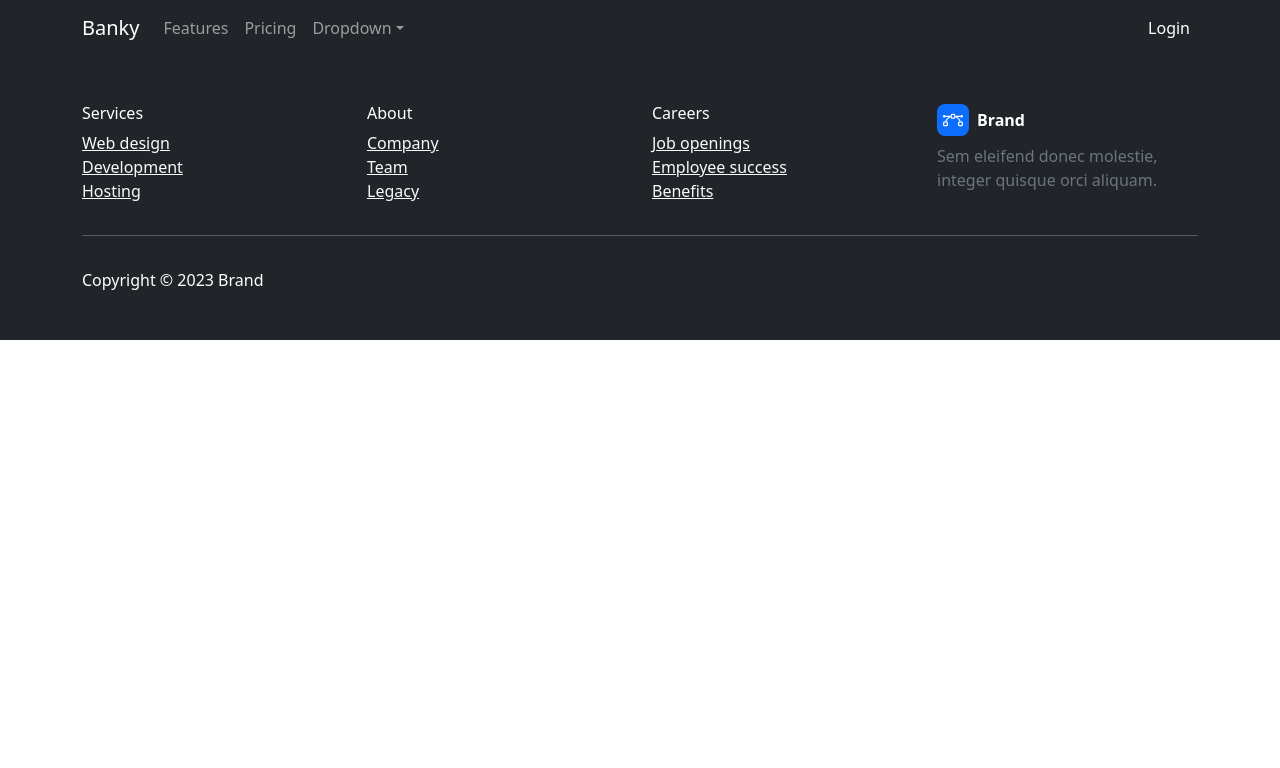
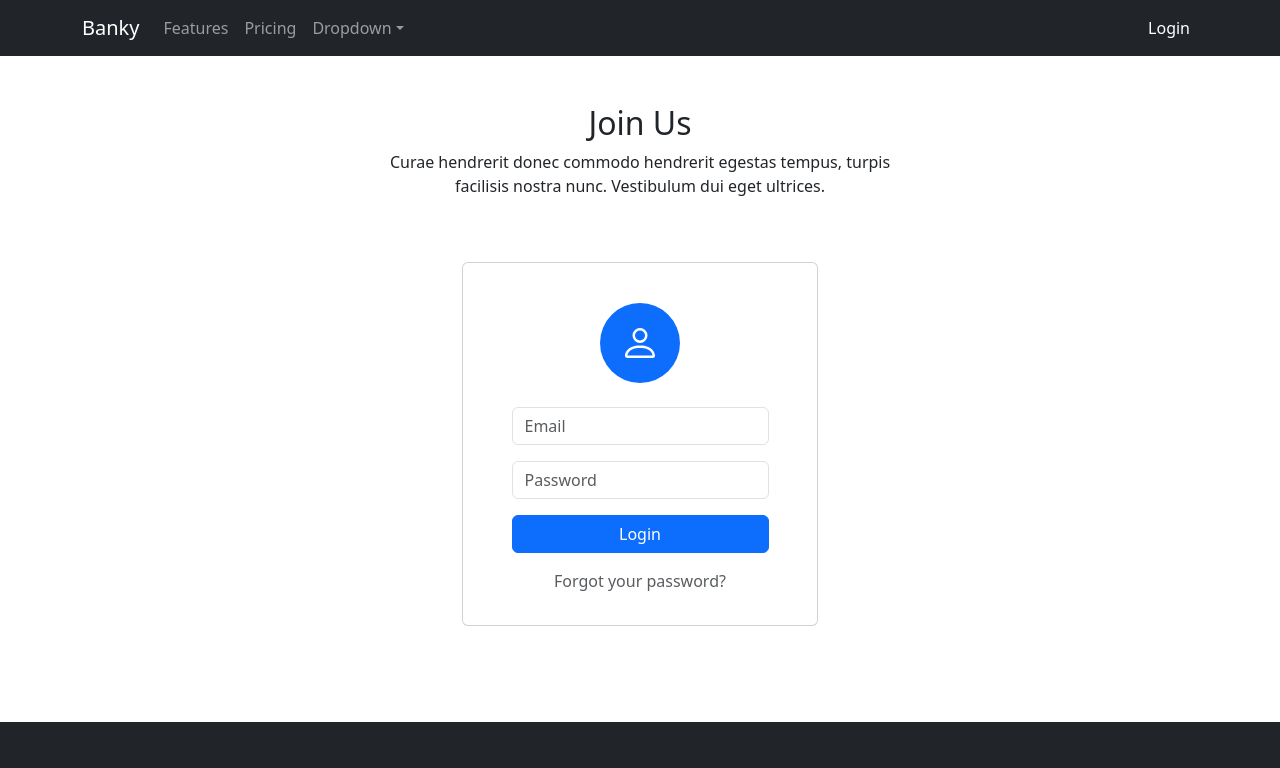
Before and after one commit to mustafausama/banky, a React (Create React App) app in the folder views/: page /login in a window 1280 px wide. Shown: the top 768 px of the page. Built offline with nearby package versions, Linux system fonts and the light colour scheme.

Commit message:
login page

```diff
--- a/views/src/App.js
+++ b/views/src/App.js
@@ -8,6 +8,7 @@ import Landing from './pages/Landing';
 import BankAccount from './pages/BankAccount';
 import CreateTransaction from './pages/CreateTransaction';
 import Register from './pages/Register';
+import Login from './pages/Login';
 
 function App() {
   const { statelessInit } = useAuth();
@@ -26,6 +27,7 @@ function App() {
           <Route path="/account-details/:num" element={<BankAccount />} />
           <Route path="/create-transaction" element={<CreateTransaction />} />
           <Route path="/register" element={<Register />} />
+          <Route path="/login" element={<Login />} />
         </Routes>
         <ToastContainer />
         <Footer />
--- a/views/src/pages/Login.js
+++ b/views/src/pages/Login.js
@@ -0,0 +1,47 @@
+import React from 'react';
+import { Container, Row, Col, Card, Form, Button } from 'react-bootstrap';
+
+function Login(){
+    return(
+        <section className="position-relative py-4 py-xl-5">
+      <Container>
+        <Row className="mb-5">
+          <Col md={8} xl={6} className="text-center mx-auto">
+            <h2>Join Us</h2>
+            <p className="w-lg-50">
+              Curae hendrerit donec commodo hendrerit egestas tempus, turpis facilisis nostra nunc. Vestibulum dui eget ultrices.
+            </p>
+          </Col>
+        </Row>
+        <Row className="d-flex justify-content-center">
+          <Col md={6} xl={4}>
+            <Card className="mb-5">
+              <Card.Body className="d-flex flex-column align-items-center">
+                <div className="bs-icon-xl bs-icon-circle bs-icon-primary bs-icon my-4">
+                  <svg className="bi bi-person" xmlns="http://www.w3.org/2000/svg" width="1em" height="1em" fill="currentColor" viewBox="0 0 16 16">
+                    <path d="M8 8a3 3 0 1 0 0-6 3 3 0 0 0 0 6zm2-3a2 2 0 1 1-4 0 2 2 0 0 1 4 0zm4 8c0 1-1 1-1 1H3s-1 0-1-1 1-4 6-4 6 3 6 4zm-1-.004c-.001-.246-.154-.986-.832-1.664C11.516 10.68 10.289 10 8 10c-2.29 0-3.516.68-4.168 1.332-.678.678-.83 1.418-.832 1.664h10z"></path>
+                  </svg>
+                </div>
+                <Form className="text-center" method="post">
+                  <Form.Group className="mb-3">
+                    <Form.Control type="email" name="email" placeholder="Email" />
+                  </Form.Group>
+                  <Form.Group className="mb-3">
+                    <Form.Control type="password" name="password" placeholder="Password" />
+                  </Form.Group>
+                  <div className="mb-3">
+                    <Button variant="primary" className="d-block w-100" type="submit">
+                      Login
+                    </Button>
+                  </div>
+                  <p className="text-muted">Forgot your password?</p>
+                </Form>
+              </Card.Body>
+            </Card>
+          </Col>
+        </Row>
+      </Container>
+    </section>
+    )
+}
+export default Login
```
Also changed, not shown: 1 other file (tests, documents, lock files or other folders).
